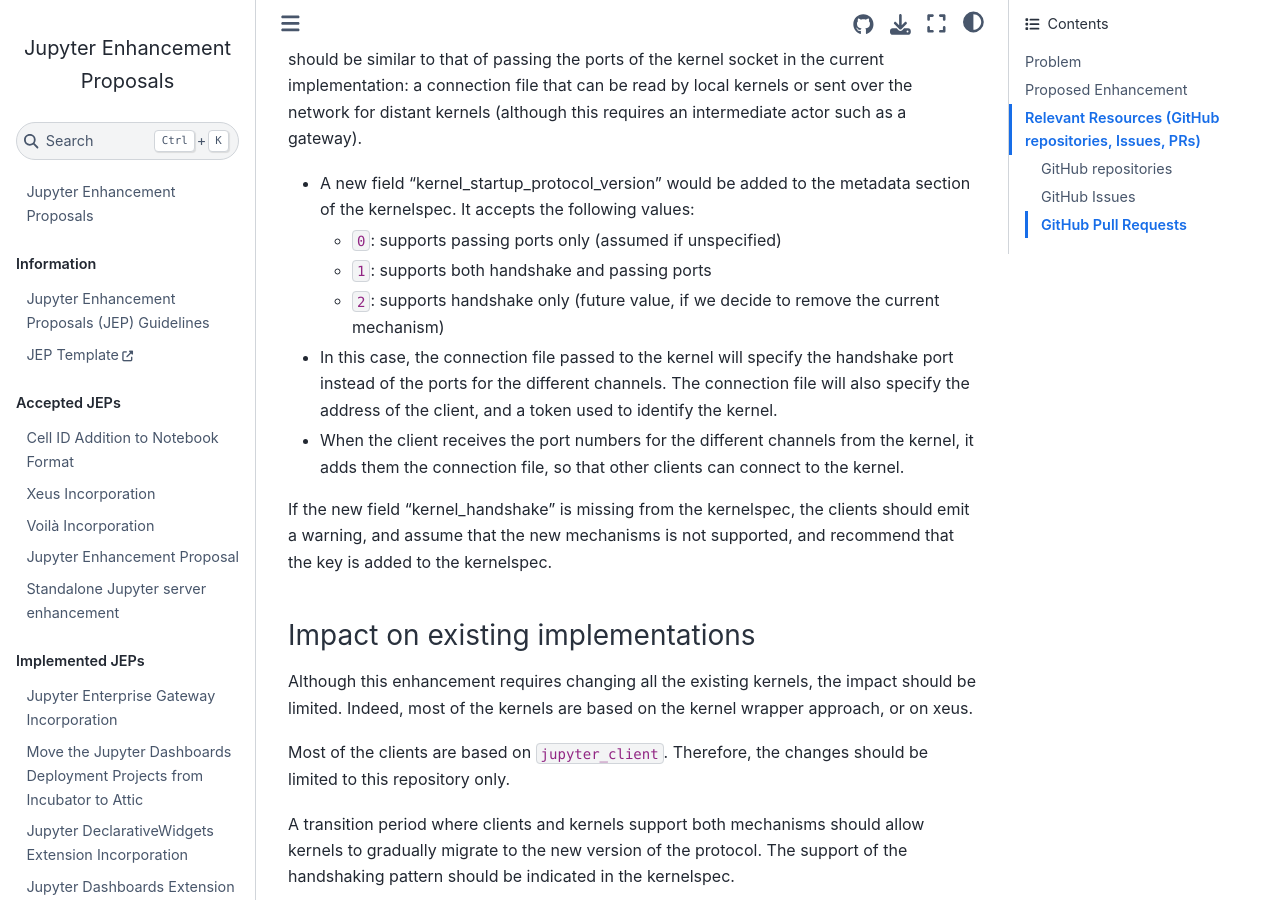
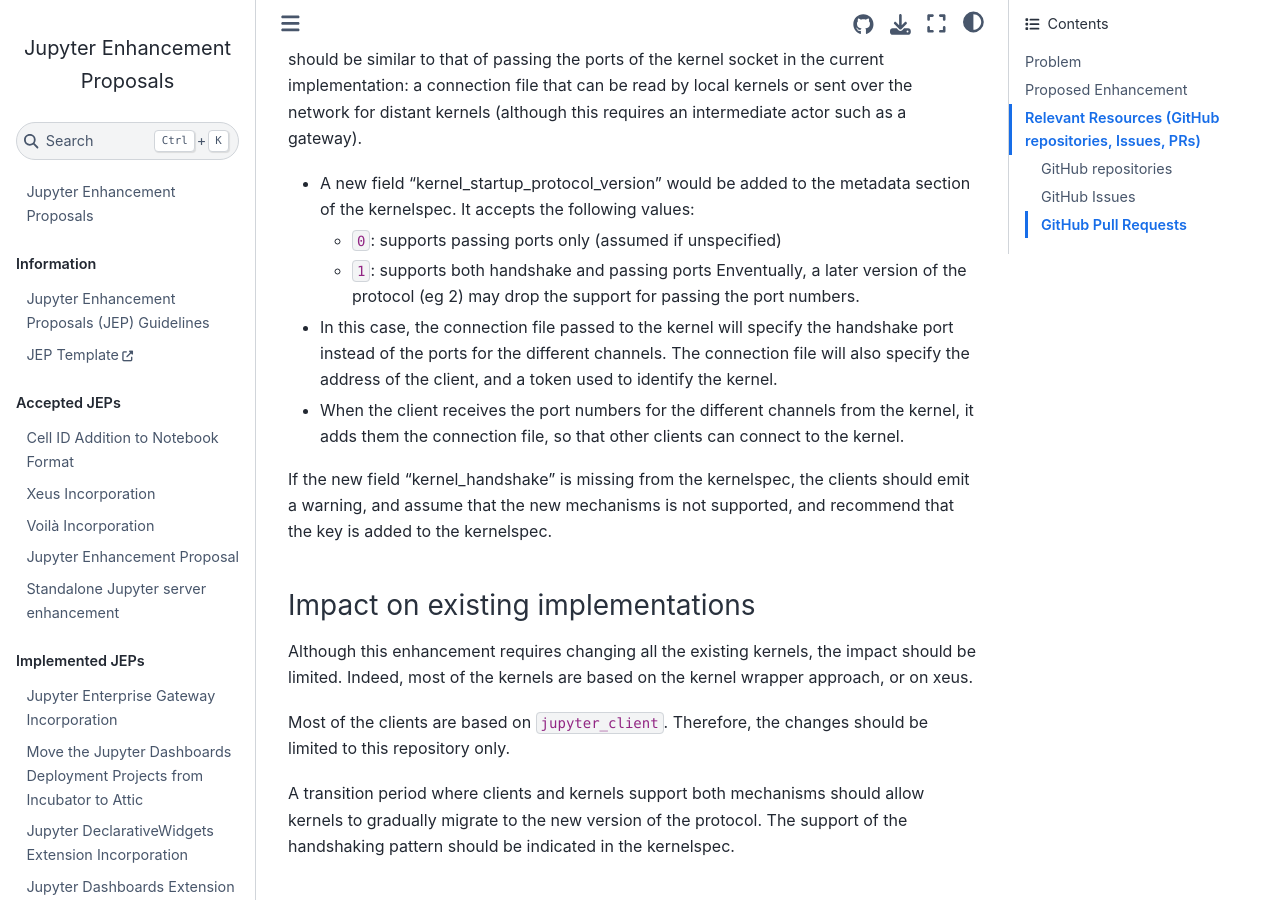
Before and after one commit to jupyter/enhancement-proposals, a Jupyter Book: the page built from jupyter-handshaking/jupyter-handshaking.md, in a window 1280 px wide and 900 px high, scrolled down 860 px. Built offline with Jupyter Book 1.0.4 settings and Sphinx 7.4.7 and the Sphinx Book theme 1.1.4, drawn with Linux system fonts in a browser that asks for light colours.

Commit message:
Removed third value of kernel_startup_protocol_version

```diff
--- a/jupyter-handshaking/jupyter-handshaking.md
+++ b/jupyter-handshaking/jupyter-handshaking.md
@@ -20,7 +20,7 @@
 - A new field "kernel_startup_protocol_version" would be added to the metadata section of the kernelspec. It accepts the following values:
   - `0`: supports passing ports only (assumed if unspecified)
   - `1`: supports both handshake and passing ports
-  - `2`: supports handshake only (future value, if we decide to remove the current mechanism)
+  Enventually, a later version of the protocol (eg 2) may drop the support for passing the port numbers.
 - In this case, the connection file passed to the kernel will specify the handshake port instead of the ports for the different channels. The connection file will also specify the address of the client, and a token used to identify the kernel.
 - When the client receives the port numbers for the different channels from the kernel, it adds them the connection file, so that other clients can connect to the kernel.
 
```
